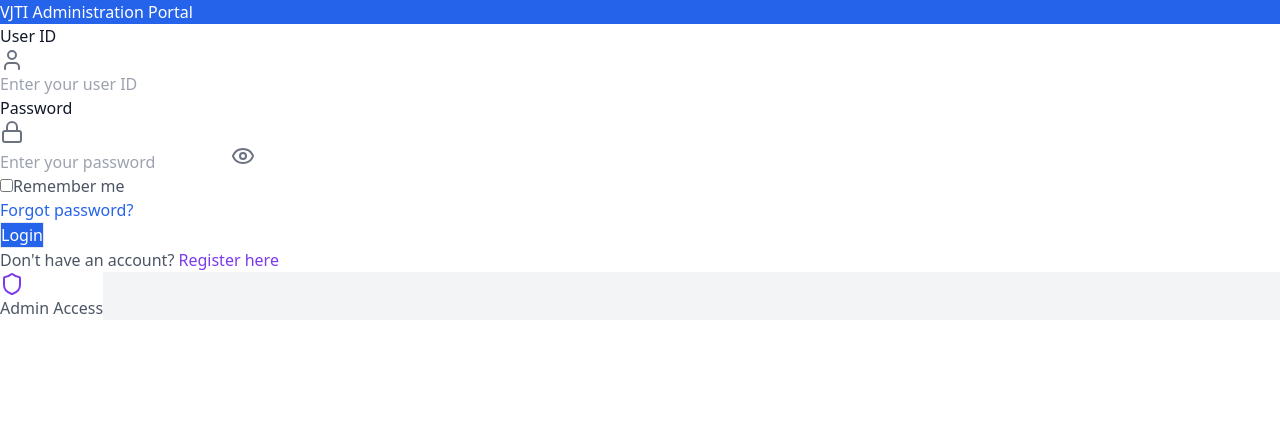
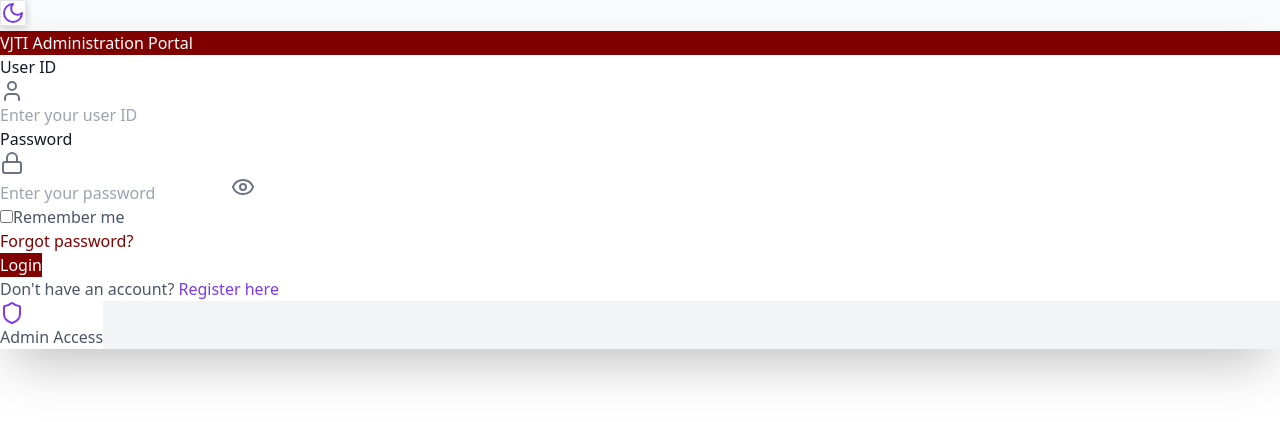
Before and after one commit to kushXpai/VJTI-Administration-Management-Frontend, a Next.js app: page / in a window 1280 px wide. Shown: the top 422 px of the page. Built offline with nearby package versions, Linux system fonts and the light colour scheme.

Commit message:
Updated Login page UI and added light and dark mode

```diff
--- a/src/pages/index.tsx
+++ b/src/pages/index.tsx
@@ -1,53 +1,116 @@
-import { useState } from "react";
-import { Eye, EyeOff, Lock, User, Shield } from "lucide-react";
+import { useState, useEffect } from "react";
+import { Eye, EyeOff, Lock, User, Shield, Sun, Moon } from "lucide-react";
 import colors from "../styles/colors";
+
+// Dark mode color variants
+const darkModeColors = {
+  ...colors,
+  background: "#000000", // Pure black background
+  surfaceLight: "#18181B", // Dark surface for cards
+  surfaceMedium: "#27272A", // Slightly lighter for sections
+  surfaceDark: "#3F3F46", // Border colors
+  textPrimary: "#FFFFFF", // Pure white text
+  textSecondary: "#D4D4D8", // Light gray text
+  textTertiary: "#A1A1AA", // Darker gray text
+  primaryLight: "#450000", // Darker red for hover states
+};
 
 export default function LoginPage() {
   const [userId, setUserId] = useState("");
   const [password, setPassword] = useState("");
   const [showPassword, setShowPassword] = useState(false);
+  const [isDarkMode, setIsDarkMode] = useState(false);
 
-  const handleLogin = async (e: { preventDefault: () => void; }) => {
+  // Get current theme colors
+  const currentColors = isDarkMode ? darkModeColors : colors;
+
+  useEffect(() => {
+    // Check system preference on mount
+    const prefersDark = window.matchMedia("(prefers-color-scheme: dark)").matches;
+    setIsDarkMode(prefersDark);
+  }, []);
+
+  const handleLogin = async (e) => {
     e.preventDefault();
     try {
       console.log("Login attempted with:", { userId, password });
-
     } catch (error) {
       console.error("Login Failed", error);
     }
   };
 
+  const ThemeToggle = () => (
+    <button
+      type="button"
+      onClick={() => setIsDarkMode(!isDarkMode)}
+      className="absolute top-5 right-10 p-2.5 rounded-full transition-all duration-200 hover:scale-110"
+      style={{
+        backgroundColor: isDarkMode ? currentColors.surfaceMedium : currentColors.surfaceLight,
+        border: `1px solid ${currentColors.surfaceDark}`,
+        boxShadow: '0 2px 8px rgba(0, 0, 0, 0.2)',
+      }}
+    >
+      {isDarkMode ? (
+        <Sun className="h-6 w-6" style={{ color: colors.warning }} />
+      ) : (
+        <Moon className="h-6 w-6" style={{ color: colors.secondary }} />
+      )}
+    </button>
+  );
+
   return (
-    <div className="flex items-center justify-center min-h-screen" style={{ backgroundColor: colors.background }}>
-      <div className="w-full max-w-md">
-        <div className="rounded-lg shadow-lg overflow-hidden" style={{ backgroundColor: colors.surfaceLight }}>
-          {/* Header */}
-          <div className="px-6 py-4" style={{ backgroundColor: colors.primary }}>
-            <h1 className="text-2xl font-bold text-center" style={{ color: colors.textInverse }}>
+    <div
+      className="flex items-center justify-center min-h-screen transition-colors duration-200"
+      style={{ backgroundColor: currentColors.background }}
+    >
+      <div className="w-full max-w-xl px-4 relative"> {/* Increased max-width */}
+        <ThemeToggle />
+        <div
+          className="rounded-xl shadow-2xl overflow-hidden transition-colors duration-200"
+          style={{
+            backgroundColor: currentColors.surfaceLight,
+            boxShadow: isDarkMode
+              ? '0 25px 50px -12px rgba(0, 0, 0, 0.5)'
+              : '0 25px 50px -12px rgba(0, 0, 0, 0.25)'
+          }}
+        >
+
+          <div
+            className="px-8 py-6"
+            style={{ backgroundColor: currentColors.primary }}
+          >
+            <h1
+              className="text-3xl font-bold text-center"
+              style={{ color: currentColors.textInverse }}
+            >
               VJTI Administration Portal
             </h1>
           </div>
 
-          <div className="px-6 py-8">
-            <form onSubmit={handleLogin} className="space-y-6">
+          <div className="px-8 py-10">
+            <form onSubmit={handleLogin} className="space-y-8">
               <div className="space-y-2">
-                <label htmlFor="userId" className="block text-sm font-medium" style={{ color: colors.textPrimary }}>
+                <label
+                  htmlFor="userId"
+                  className="block text-sm font-medium transition-colors duration-200"
+                  style={{ color: currentColors.textPrimary }}
+                >
                   User ID
                 </label>
                 <div className="relative">
-                  <div className="absolute inset-y-0 left-0 pl-3 flex items-center pointer-events-none">
-                    <User className="h-5 w-5" style={{ color: colors.textTertiary }} />
+                  <div className="absolute inset-y-0 left-0 pl-4 flex items-center pointer-events-none">
+                    <User className="h-5 w-5" style={{ color: currentColors.textTertiary }} />
                   </div>
                   <input
                     id="userId"
                     type="text"
                     value={userId}
                     onChange={(e) => setUserId(e.target.value)}
-                    className="block w-full pl-10 pr-3 py-2 rounded-md shadow-sm"
+                    className="block w-full pl-12 pr-4 py-3 rounded-lg shadow-sm text-base transition-colors duration-200"
                     style={{
-                      borderColor: colors.surfaceDark,
-                      color: colors.textPrimary,
-                      backgroundColor: colors.surfaceLight
+                      borderColor: currentColors.surfaceDark,
+                      color: currentColors.textPrimary,
+                      backgroundColor: isDarkMode ? currentColors.surfaceMedium : currentColors.surfaceLight
                     }}
                     placeholder="Enter your user ID"
                     required
@@ -56,36 +119,40 @@
               </div>
 
               <div className="space-y-2">
-                <label htmlFor="password" className="block text-sm font-medium" style={{ color: colors.textPrimary }}>
+                <label
+                  htmlFor="password"
+                  className="block text-sm font-medium transition-colors duration-200"
+                  style={{ color: currentColors.textPrimary }}
+                >
                   Password
                 </label>
                 <div className="relative">
-                  <div className="absolute inset-y-0 left-0 pl-3 flex items-center pointer-events-none">
-                    <Lock className="h-5 w-5" style={{ color: colors.textTertiary }} />
+                  <div className="absolute inset-y-0 left-0 pl-4 flex items-center pointer-events-none">
+                    <Lock className="h-5 w-5" style={{ color: currentColors.textTertiary }} />
                   </div>
                   <input
                     id="password"
                     type={showPassword ? "text" : "password"}
                     value={password}
                     onChange={(e) => setPassword(e.target.value)}
-                    className="block w-full pl-10 pr-10 py-2 rounded-md shadow-sm"
+                    className="block w-full pl-12 pr-12 py-3 rounded-lg shadow-sm text-base transition-colors duration-200"
                     style={{
-                      borderColor: colors.surfaceDark,
-                      color: colors.textPrimary,
-                      backgroundColor: colors.surfaceLight
+                      borderColor: currentColors.surfaceDark,
+                      color: currentColors.textPrimary,
+                      backgroundColor: isDarkMode ? currentColors.surfaceMedium : currentColors.surfaceLight
                     }}
                     placeholder="Enter your password"
                     required
                   />
                   <button
                     type="button"
-                    className="absolute inset-y-0 right-0 pr-3 flex items-center"
+                    className="absolute inset-y-0 right-0 pr-4 flex items-center"
                     onClick={() => setShowPassword(!showPassword)}
                   >
                     {showPassword ? (
-                      <EyeOff className="h-5 w-5" style={{ color: colors.textTertiary }} />
+                      <EyeOff className="h-5 w-5" style={{ color: currentColors.textTertiary }} />
                     ) : (
-                      <Eye className="h-5 w-5" style={{ color: colors.textTertiary }} />
+                      <Eye className="h-5 w-5" style={{ color: currentColors.textTertiary }} />
                     )}
                   </button>
                 </div>
@@ -97,66 +164,85 @@
                     id="remember-me"
                     name="remember-me"
                     type="checkbox"
-                    className="h-4 w-4 rounded"
+                    className="h-4 w-4 rounded transition-colors duration-200"
                     style={{
-                      borderColor: colors.surfaceDark,
-                      accentColor: colors.primary
+                      borderColor: currentColors.surfaceDark,
+                      accentColor: currentColors.primary
                     }}
                   />
-                  <label htmlFor="remember-me" className="ml-2 block text-sm" style={{ color: colors.textSecondary }}>
+                  <label
+                    htmlFor="remember-me"
+                    className="ml-3 block text-sm transition-colors duration-200"
+                    style={{ color: currentColors.textSecondary }}
+                  >
                     Remember me
                   </label>
                 </div>
-                <a href="#" className="text-sm font-medium hover:underline" style={{ color: colors.primary }}>
+                <a
+                  href="#"
+                  className="text-sm font-medium hover:underline transition-colors duration-200"
+                  style={{ color: currentColors.primary }}
+                >
                   Forgot password?
                 </a>
               </div>
 
               <button
                 type="submit"
-                className="w-full flex justify-center py-2 px-4 border-transparent rounded-md shadow-sm text-sm font-medium"
+                className="w-full flex justify-center py-3 px-4 rounded-lg shadow-lg text-base font-medium transition-all duration-200 hover:scale-[1.02]"
                 style={{
-                  backgroundColor: colors.primary,
-                  color: colors.textInverse,
-                  borderWidth: 1,
+                  backgroundColor: currentColors.primary,
+                  color: currentColors.textInverse,
                 }}
-                onMouseOver={(e) => e.currentTarget.style.backgroundColor = colors.primaryDark}
-                onMouseOut={(e) => e.currentTarget.style.backgroundColor = colors.primary}
+                onMouseOver={(e) => e.currentTarget.style.backgroundColor = currentColors.primaryDark}
+                onMouseOut={(e) => e.currentTarget.style.backgroundColor = currentColors.primary}
               >
                 Login
               </button>
             </form>
 
-            <div className="mt-6 text-center">
-              <span className="text-sm" style={{ color: colors.textSecondary }}>Don't have an account? </span>
-              <a href="#" className="text-sm font-medium hover:underline" style={{ color: colors.secondary }}>
+            <div className="mt-8 text-center">
+              <span
+                className="text-base transition-colors duration-200"
+                style={{ color: currentColors.textSecondary }}
+              >
+                Don't have an account?{" "}
+              </span>
+              <a
+                href="#"
+                className="text-base font-medium hover:underline transition-colors duration-200"
+                style={{ color: currentColors.secondary }}
+              >
                 Register here
               </a>
             </div>
           </div>
 
-          <div className="px-6 py-4 border-t flex justify-end" style={{
-            backgroundColor: colors.surfaceMedium,
-            borderColor: colors.surfaceDark
-          }}>
+          <div
+            className="px-8 py-4 border-t flex justify-end transition-colors duration-200"
+            style={{
+              backgroundColor: currentColors.surfaceMedium,
+              borderColor: currentColors.surfaceDark
+            }}
+          >
             <button
               type="button"
-              className="inline-flex items-center px-3 py-1 border shadow-sm text-sm leading-4 font-medium rounded-md"
+              className="inline-flex items-center px-4 py-2 border shadow-sm text-sm font-medium rounded-lg transition-all duration-200 hover:scale-105"
               style={{
-                backgroundColor: colors.surfaceLight,
-                borderColor: colors.surfaceDark,
-                color: colors.textSecondary
+                backgroundColor: isDarkMode ? currentColors.surfaceLight : currentColors.surfaceLight,
+                borderColor: currentColors.surfaceDark,
+                color: currentColors.textSecondary
               }}
               onMouseOver={(e) => {
-                e.currentTarget.style.backgroundColor = colors.primaryLight;
-                e.currentTarget.style.color = colors.primary;
+                e.currentTarget.style.backgroundColor = currentColors.primaryLight;
+                e.currentTarget.style.color = currentColors.primary;
               }}
               onMouseOut={(e) => {
-                e.currentTarget.style.backgroundColor = colors.surfaceLight;
-                e.currentTarget.style.color = colors.textSecondary;
+                e.currentTarget.style.backgroundColor = currentColors.surfaceLight;
+                e.currentTarget.style.color = currentColors.textSecondary;
               }}
             >
-              <Shield className="h-4 w-4 mr-2" style={{ color: colors.secondary }} />
+              <Shield className="h-5 w-5 mr-2" style={{ color: currentColors.secondary }} />
               Admin Access
             </button>
           </div>
--- a/src/styles/colors.ts
+++ b/src/styles/colors.ts
@@ -1,8 +1,8 @@
 const colors = {
     // Primary Colors
-    primary: "#2563EB", // Academic blue - for primary actions, headers
-    primaryDark: "#1D4ED8", // Darker blue for hover states
-    primaryLight: "#DBEAFE", // Light blue for backgrounds, highlights
+    primary: "#800000", // Maroon red - for primary actions, headers
+    primaryDark: "#660000", // Darker maroon for hover states
+    primaryLight: "#FFE6E6", // Light maroon/pink for backgrounds, highlights
 
     // Secondary Colors
     secondary: "#7C3AED", // Royal purple - for accents, secondary elements
@@ -39,15 +39,22 @@
     inactive: "#9CA3AF", // Gray for inactive status
 
     // Accessibility
-    focus: "#2563EB", // Focus ring color
-    selection: "#BFDBFE", // Text selection color
+    focus: "#800000", // Focus ring color (changed to match primary)
+    selection: "#FFE6E6", // Text selection color (changed to match primaryLight)
 };
 
 const withOpacity = {
-    primaryAlpha10: "rgba(37, 99, 235, 0.1)",
-    primaryAlpha20: "rgba(37, 99, 235, 0.2)",
+    primaryAlpha10: "rgba(128, 0, 0, 0.1)",
+    primaryAlpha20: "rgba(128, 0, 0, 0.2)",
     secondaryAlpha10: "rgba(124, 58, 237, 0.1)",
     secondaryAlpha20: "rgba(124, 58, 237, 0.2)",
+
+    successAlpha10: "rgba(16, 185, 129, 0.1)",
+    successAlpha20: "rgba(16, 185, 129, 0.2)",
+    errorAlpha10: "rgba(239, 68, 68, 0.1)",
+    errorAlpha20: "rgba(239, 68, 68, 0.2)",
+    warningAlpha10: "rgba(245, 158, 11, 0.1)",
+    warningAlpha20: "rgba(245, 158, 11, 0.2)"
 };
 
 export default {
```
